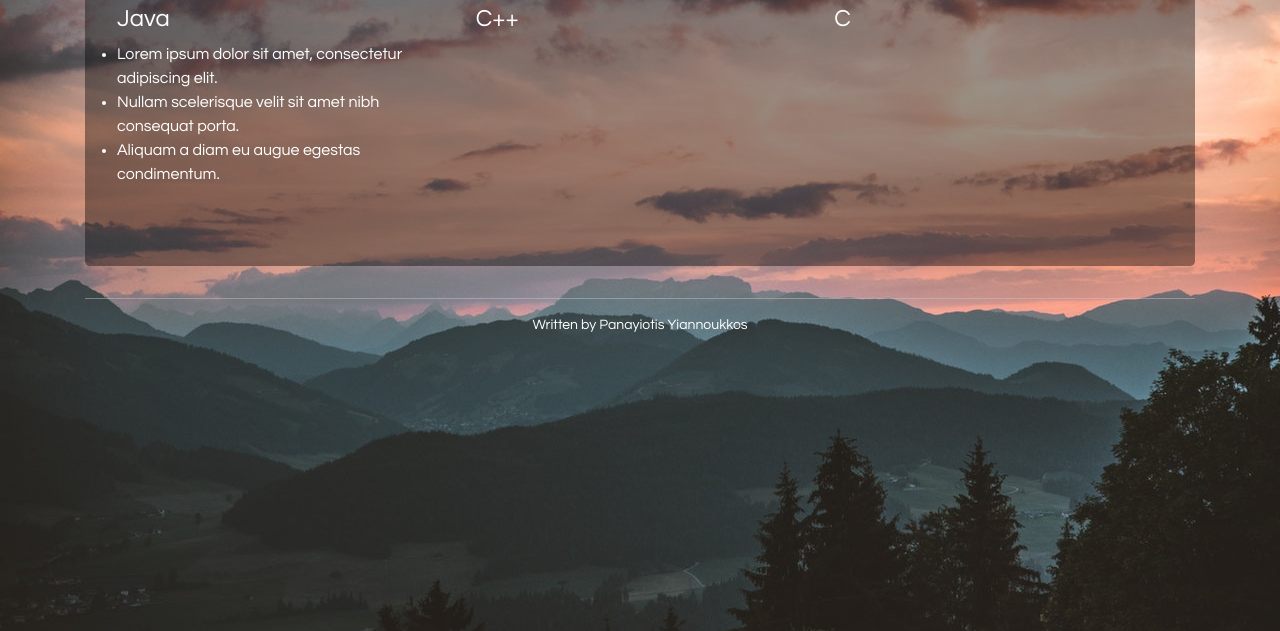
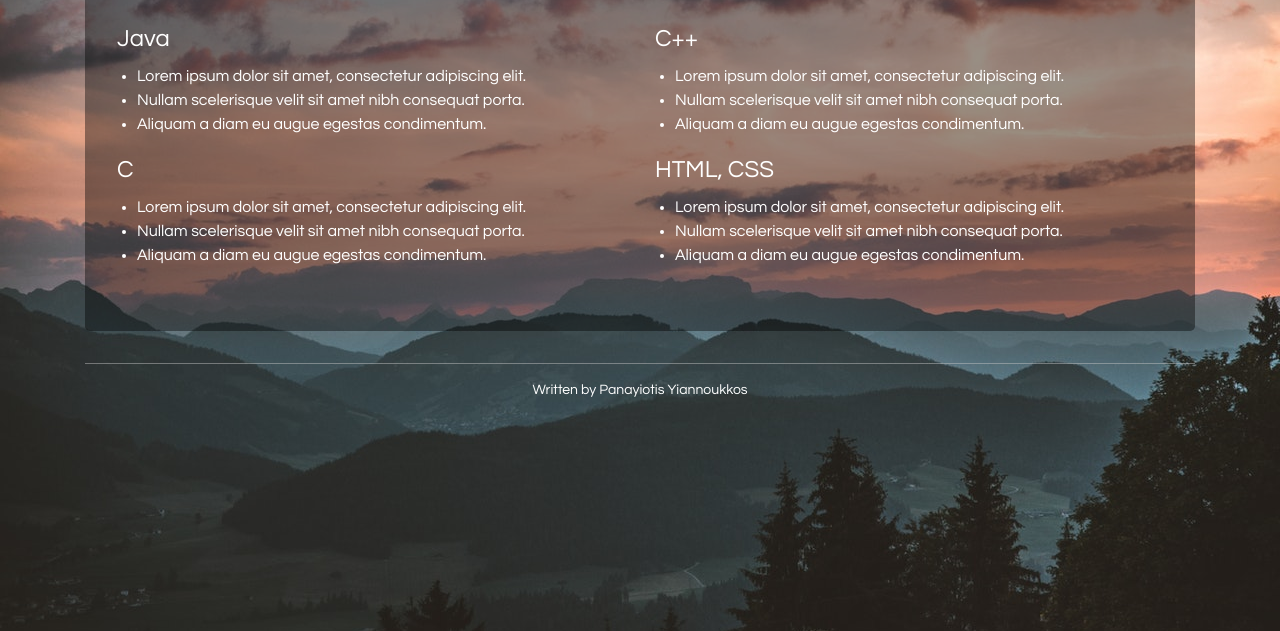
Before and after one commit to pgiannoukkos/ce426, a plain HTML site: page hw1- Personal Website/work.html in a window 1280 px wide. Shown: the part 169-800 px from the top of the page. Drawn offline with nearby package versions, Linux system fonts and the light colour scheme.

Commit message:
work.html
added projects section

```diff
--- a/hw1- Personal Website/css/style.css
+++ b/hw1- Personal Website/css/style.css
@@ -91,6 +91,14 @@ section#skills .col-3 {
 	margin: 10px 0 0 20px;
 }
 
+section#projects .col-6{
+	margin-top: 20px;
+}
+
+section#projects ul {
+	margin: 10px 0 0 20px;
+}
+
 /* ----------- Social Media Section ----------- */
 .social-icons {
 	margin-top: 50px;
--- a/hw1- Personal Website/work.html
+++ b/hw1- Personal Website/work.html
@@ -27,9 +27,10 @@
 			</header>
 
 			<div class="jumbotron">
+				<section id="projects">
 					<h2>Here are some of my projects</h2>
 					<div class="row">
-					<div class="col-sm">
+						<div class="col-6">
 							<h4>Java</h4>
 							<ul>
 								<li>Lorem ipsum dolor sit amet, consectetur adipiscing elit.</li>
@@ -37,13 +38,32 @@
 								<li>Aliquam a diam eu augue egestas condimentum.</li>
 							</ul>
 						</div>
-					<div class="col-sm">
+						<div class="col-6">
 							<h4>C++</h4>
+							<ul>
+								<li>Lorem ipsum dolor sit amet, consectetur adipiscing elit.</li>
+								<li>Nullam scelerisque velit sit amet nibh consequat porta.</li>
+								<li>Aliquam a diam eu augue egestas condimentum.</li>
+							</ul>
 						</div>
-					<div class="col-sm">
+						<div class="col-6">
 							<h4>C</h4>
+							<ul>
+								<li>Lorem ipsum dolor sit amet, consectetur adipiscing elit.</li>
+								<li>Nullam scelerisque velit sit amet nibh consequat porta.</li>
+								<li>Aliquam a diam eu augue egestas condimentum.</li>
+							</ul>
+						</div>
+						<div class="col-6">
+							<h4>HTML, CSS</h4>
+							<ul>
+								<li>Lorem ipsum dolor sit amet, consectetur adipiscing elit.</li>
+								<li>Nullam scelerisque velit sit amet nibh consequat porta.</li>
+								<li>Aliquam a diam eu augue egestas condimentum.</li>
+							</ul>
 						</div>
 					</div>
+				</section>
 			</div>
 
 			<!-- Footer -->
```
Lines whose indentation alone changed are shown as unchanged.
